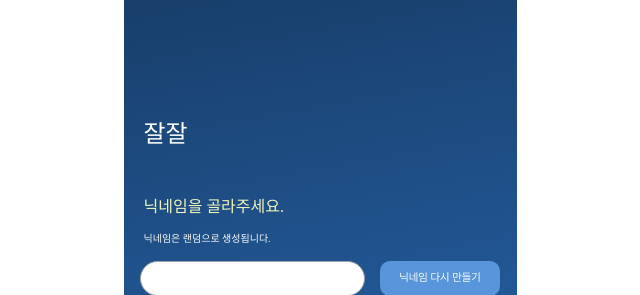
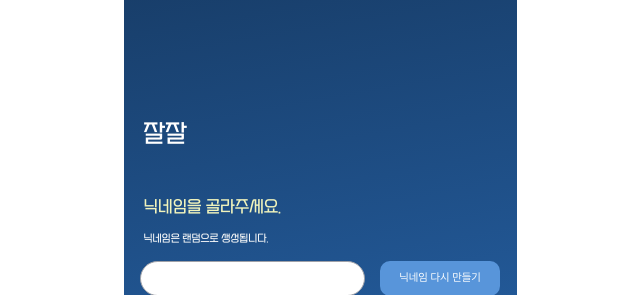
Before and after one commit to LIKELION-12th-Team-null/jal-jal-fe, a React (Create React App) app: page /nickname in a window 1280 px wide. Shown: the top 295 px of the page, without its empty margins (320-960 px from the left). Built offline with nearby package versions, Linux system fonts and the light colour scheme.

Commit message:
폰트 적용

```diff
--- a/src/styles/login.css
+++ b/src/styles/login.css
@@ -9,7 +9,7 @@
       margin-block: 0;
       font-size: 64px;
       font-weight: 400;
-      font-family: "SEBANG Gothic OTF";
+      font-family: "SEBANGGothic";
     }
     .top-white-flower {
       position: absolute;
@@ -36,7 +36,7 @@
       font-weight: 400;
       font-size: 24px;
       line-height: 28.32px;
-      font-family: "SEBANG Gothic OTF";
+      font-family: "SEBANGGothic";
     }
 
     .middle-white-flower {
--- a/src/styles/mypage.css
+++ b/src/styles/mypage.css
@@ -1,6 +1,8 @@
 .mypage {
   display: flex;
   flex-direction: column;
+  font-family: "Pretendard";
+  font-weight: 400;
 }
 
 /* 마지막 요소를 제외한 요소들 사이에 구분선을 추가 */
--- a/src/styles/mypost.css
+++ b/src/styles/mypost.css
@@ -24,7 +24,7 @@
   }
 
   .user {
-    font-family: "SEBANG Gothic";
+    font-family: "SEBANGGothic";
     font-size: 16px;
     font-weight: 400;
     line-height: 18.88px;
--- a/src/styles/nickName.css
+++ b/src/styles/nickName.css
@@ -4,7 +4,7 @@
   align-items: flex-start; /* 자식 요소들이 왼쪽 정렬되도록 설정 */
 
   .title {
-    font-family: "SEBANG Gothic OTF";
+    font-family: "SEBANGGothic";
     font-size: 24px;
     font-weight: 400;
     line-height: 28.32px;
@@ -15,7 +15,7 @@
 }
 
 .nickname-intro {
-  font-family: "SEBANG Gothic";
+  font-family: "SEBANGGothic";
   font-size: 16px;
   font-weight: 400;
   line-height: 18.88px;
@@ -25,7 +25,7 @@
 }
 
 .nickname-explain {
-  font-family: "SEBANG Gothic";
+  font-family: "SEBANGGothic";
   font-size: 10px;
   font-weight: 400;
   line-height: 11.8px;
```
